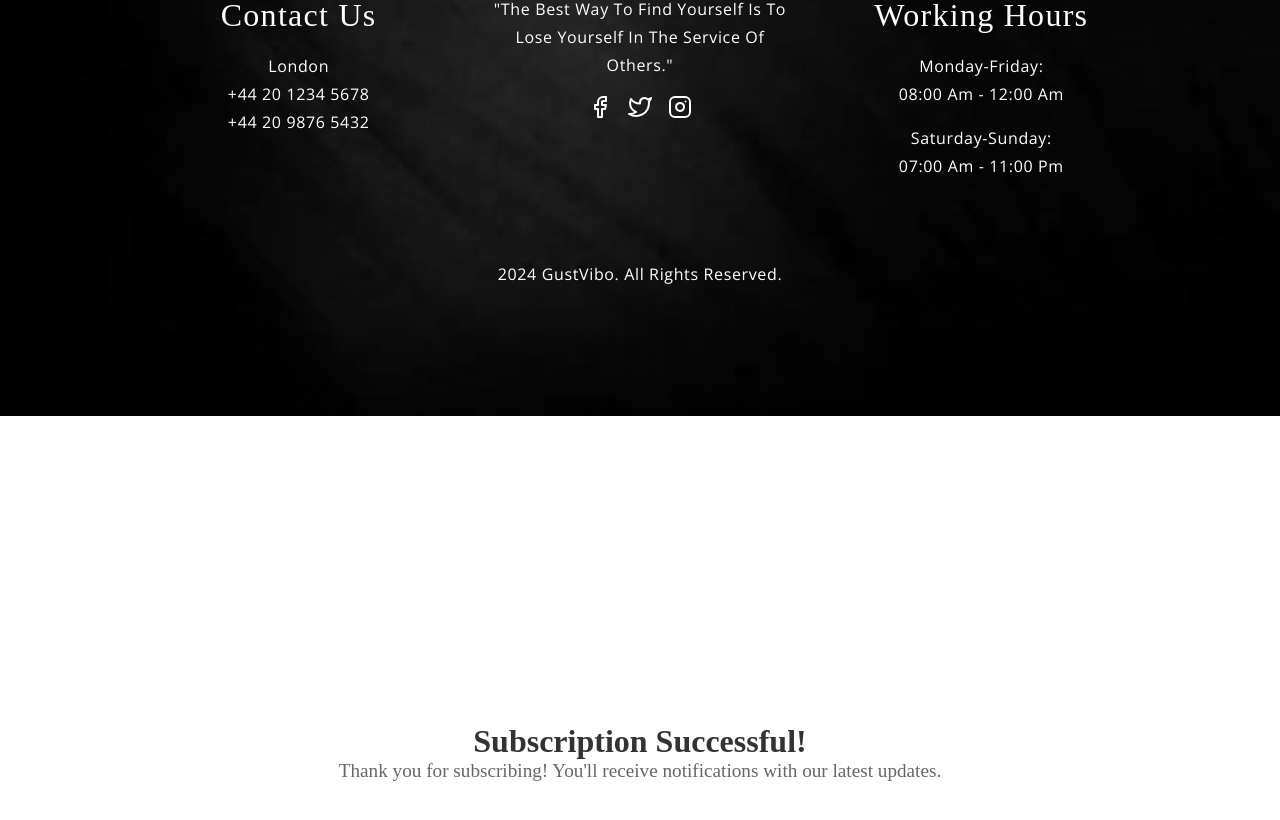
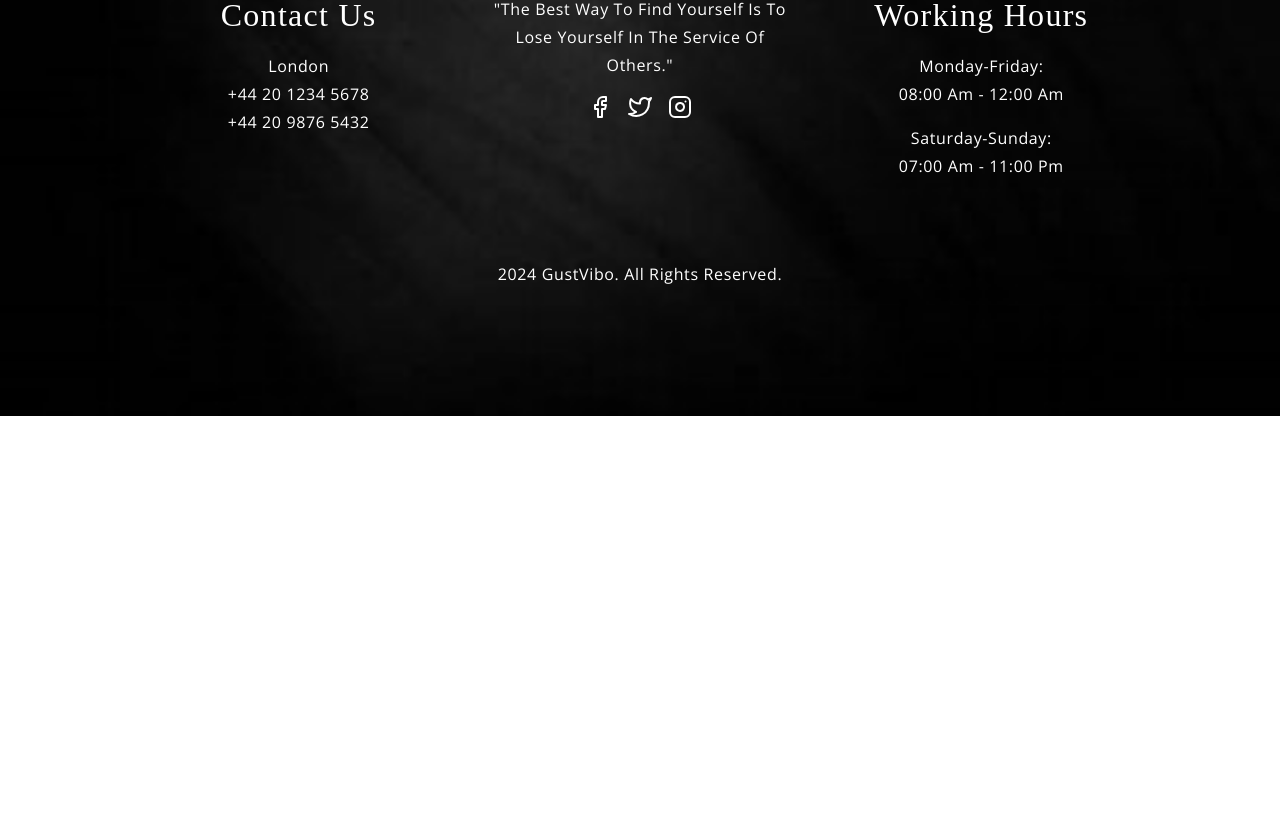
Before and after one commit to SRI-RAYUDU/Gustvibo-res1, a React (Create React App) app: page / in a window 1280 px wide. Shown: the part 7222-8042 px from the top of the page. After the commit the page ends 7638 px from the top, so only its background shows below. Built offline with nearby package versions, Linux system fonts and the light colour scheme; a web font is replaced by a local one.

Commit message:
updated app.js

```diff
--- a/src/App.js
+++ b/src/App.js
@@ -39,7 +39,6 @@ const App = () => {
                 <Gallery />
                 <FindUs />
                 <Footer />
-                <SubscriptionThankYou/>
               </>
             }
           />
```
